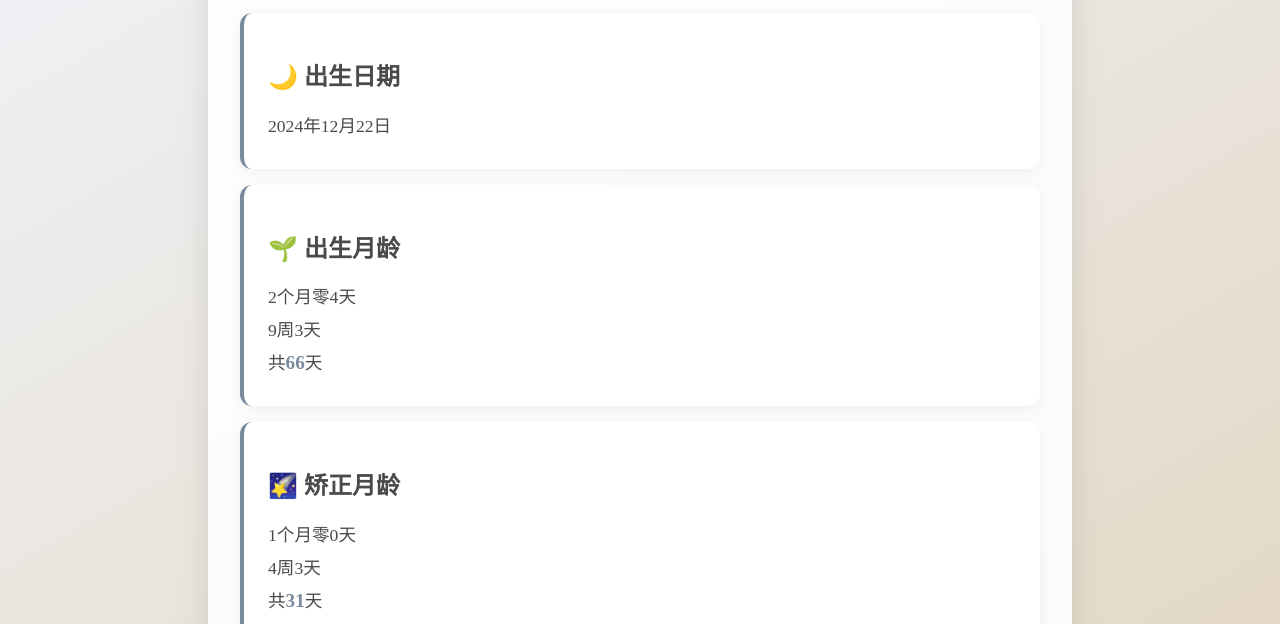
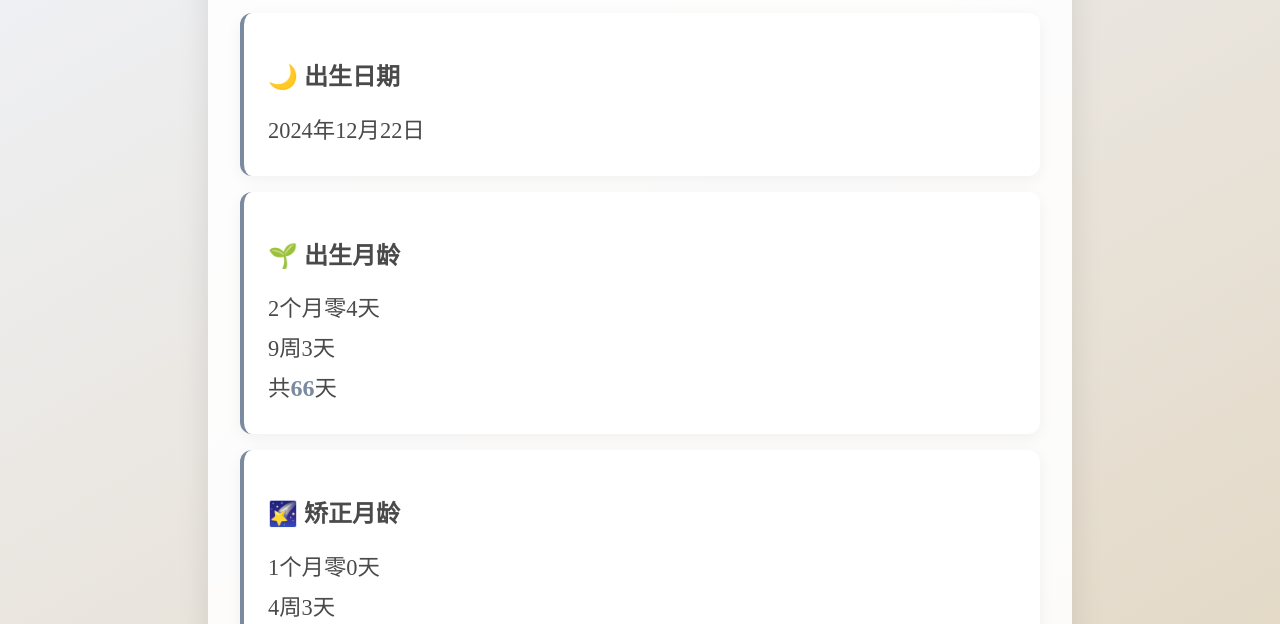
Before and after one commit to hotgirl419/hotgirl419.github.io, a plain HTML site: page index.html in a window 1280 px wide. Shown: the part 176-800 px from the top of the page. Drawn offline with nearby package versions, Linux system fonts and the light colour scheme.

Commit message:
Update index.html

```diff
--- a/index.html
+++ b/index.html
@@ -68,13 +68,13 @@
 
         .age-item {
             margin: 0.5rem 0;
-            font-size: 1.1rem;
+            font-size: 1.4rem;
         }
 
         .days-count {
             color: var(--accent-color);
             font-weight: bold;
-            font-size: 1.2rem;
+            font-size: 1.5rem;
         }
     </style>
 </head>
```
